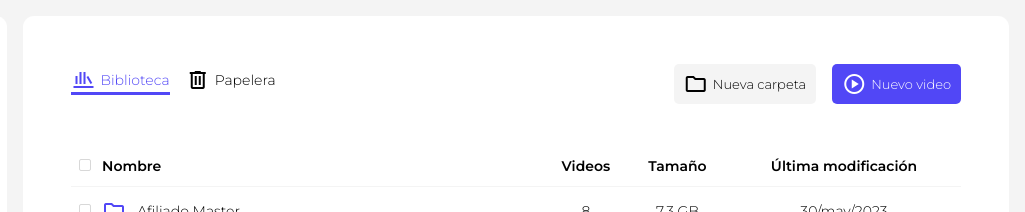
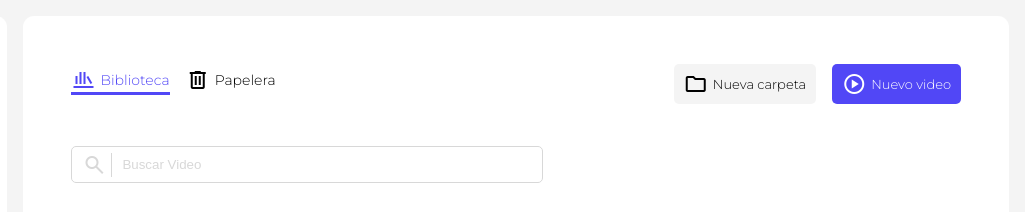
Before and after one commit to luchoweb/dashboard-bemaster-test, a website: page index.html in a window 1280 px wide. Shown: the top 212 px of the page, 255-1280 px from the left. Drawn offline with nearby package versions, Linux system fonts and the light colour scheme.

Commit message:
dashboard done

```diff
--- a/assets/scss/components/_content.scss
+++ b/assets/scss/components/_content.scss
@@ -7,7 +7,7 @@
     max-height: 100%;
     overflow-y: auto;
 
-    @media (min-width: $break-tablet) {
+    @media (min-width: $break-lg) {
       padding: 3rem;
     }
   }
--- a/assets/scss/components/_search.scss
+++ b/assets/scss/components/_search.scss
@@ -0,0 +1,44 @@
+.search {
+  margin-bottom: 2rem;
+
+  &-form {
+    align-items: center;
+    border: 1px solid var(--color-border);
+    border-radius: 5px;
+    display: flex;
+    padding: 5px 10px;
+    width: calc(100% - 20px);
+
+    i {
+      border-right: 1px solid var(--color-border);
+      color: var(--color-border);
+      padding-right: 5px;
+    }
+
+    input {
+      -webkit-appearance: none;
+      appearance: none;
+      border: none;
+      padding: 5px 10px;
+      width: calc(100% - 20px);
+
+      &:focus {
+        outline: none;
+      }
+
+      &::placeholder {
+        color: var(--color-border);
+      }
+    }
+  }
+
+  @media (min-width: $break-lg) {
+    &-form {
+      width: fit-content;
+
+      input {
+        width: 400px;
+      }
+    }
+  }
+}
--- a/assets/scss/components/_table.scss
+++ b/assets/scss/components/_table.scss
@@ -7,7 +7,7 @@
     border: none;
     border-spacing: 0;
     font-size: 14px;
-    min-width: 640px;
+    min-width: 600px;
     width: 100%;
 
     th,
--- a/assets/scss/includes/_vars.scss
+++ b/assets/scss/includes/_vars.scss
@@ -5,4 +5,4 @@ $checkbox-size: 12px;
 
 // BREAKPOINTS
 $break-lg: 769px;
-$break-tablet: 768px
+$break-tablet: 768px;
--- a/index.html
+++ b/index.html
@@ -137,7 +137,12 @@
               </div>
             </div>
 
-            <div class="search"></div>
+            <div class="search">
+              <div class="search-form">
+                <i class="material-symbols-outlined">search</i>
+                <input type="text" placeholder="Buscar Video" />
+              </div>
+            </div>
 
             <div class="files">
               <div class="files-container">
```
Also changed, not shown: assets/css/style.css.
